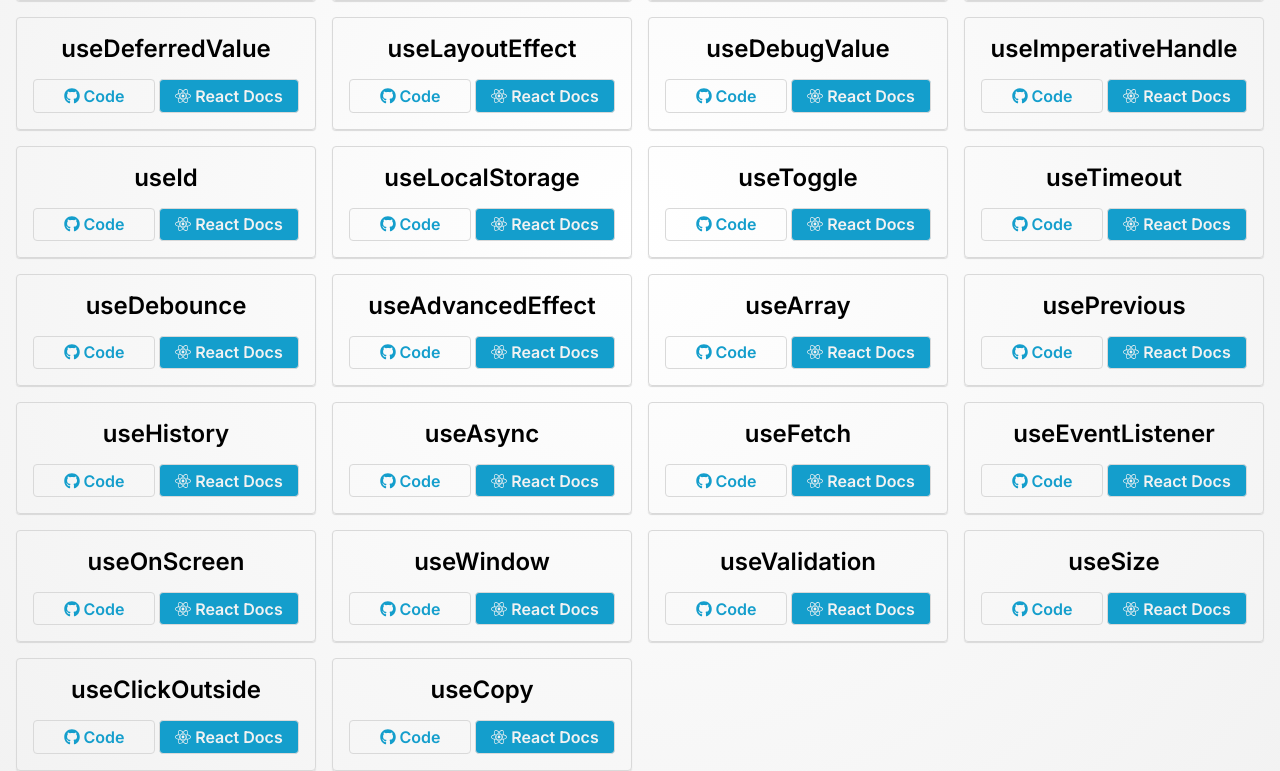
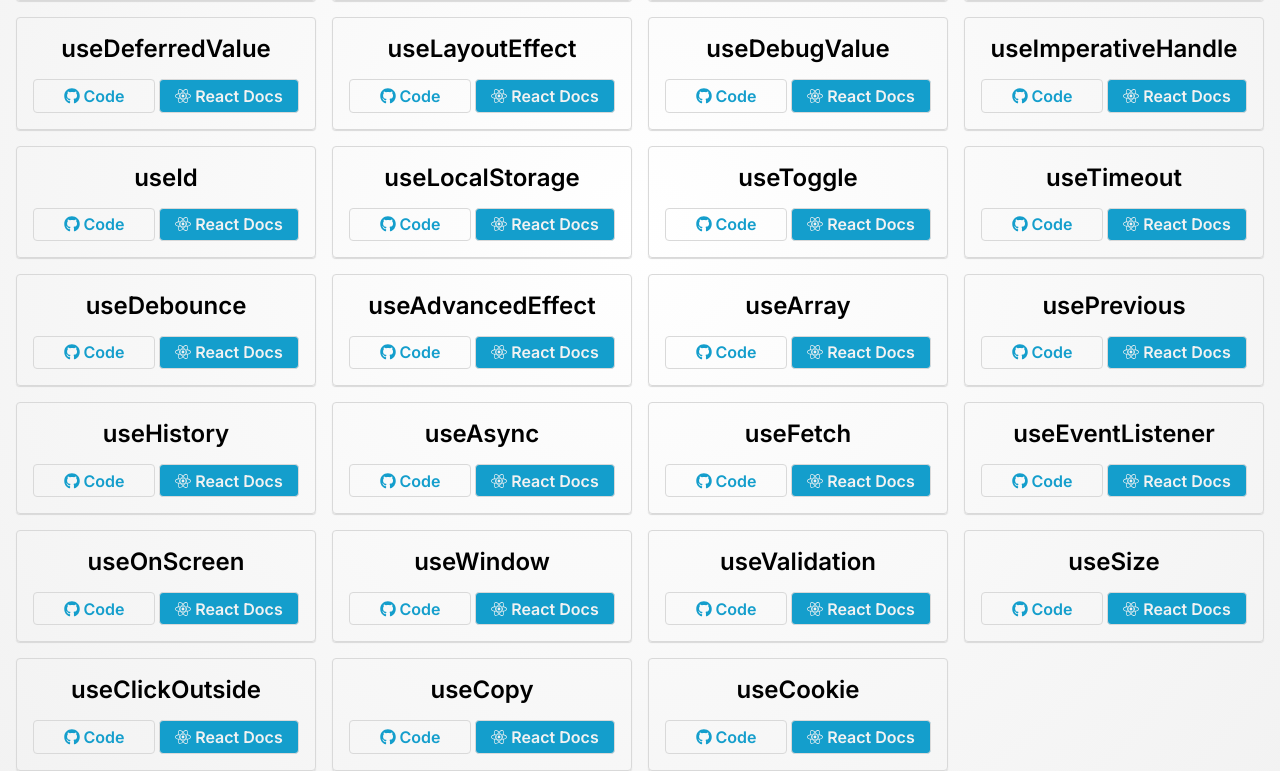
Before and after one commit to uttamakwana/react-hooks, a React (Vite) app: page / in a window 1280 px wide. Shown: the part 317-1088 px from the top of the page. Built offline with nearby package versions, Linux system fonts and the light colour scheme.

Commit message:
Hook: useCookie completed

```diff
--- a/package.json
+++ b/package.json
@@ -11,6 +11,7 @@
   },
   "dependencies": {
     "copy-to-clipboard": "^3.3.3",
+    "js-cookie": "^3.0.5",
     "react": "^18.2.0",
     "react-dom": "^18.2.0",
     "react-icons": "^5.0.1",
--- a/src/App.jsx
+++ b/src/App.jsx
@@ -30,7 +30,8 @@ import {
   UseValidation,
   UseSize,
   UseClickOutside,
-  UseCopy
+  UseCopy,
+  UseCookie
 } from "./pages";
 import { FaBars, FaHome } from "react-icons/fa";
 import { Sidebar } from "./components";
@@ -77,6 +78,7 @@ const App = () => {
         <Route path="/useSize" element={<UseSize />} />
         <Route path="/useClickOutside" element={<UseClickOutside />} />
         <Route path="/useCopy" element={<UseCopy />} />
+        <Route path="/useCookie" element={<UseCookie />} />
       </Routes>
       {pathname !== "/" && (
         <>
--- a/src/constants/hooks.js
+++ b/src/constants/hooks.js
@@ -32,7 +32,8 @@ export const hooksArr = [
   "useValidation",
   "useSize",
   "useClickOutside",
-  "useCopy"
+  "useCopy",
+  "useCookie",
 ];
 
 export const hooks = hooksArr.map((hook, index) => ({
--- a/src/pages/index.js
+++ b/src/pages/index.js
@@ -30,6 +30,7 @@ import UseValidation from "./useValidation/useValidation.jsx";
 import UseSize from "./useSize/useSize.jsx";
 import UseClickOutside from "./useClickOutside/useClickOutside.jsx";
 import UseCopy from "./useCopy/useCopy.jsx";
+import UseCookie from "./useCookie/useCookie.jsx";
 
 
 export {
@@ -63,5 +64,6 @@ export {
   UseValidation,
   UseSize,
   UseClickOutside,
-  UseCopy
+  UseCopy,
+  UseCookie
 };
--- /dev/null
+++ b/src/pages/useCookie/hook/useCookie.js
@@ -0,0 +1,26 @@
+import Cookies from "js-cookie";
+import { useCallback, useState } from "react";
+
+export function useCookie(key, initialValue) {
+  const [value, setValue] = useState(() => {
+    const cookie = Cookies.get(key);
+    if (cookie) return cookie;
+    Cookies.set(key, initialValue);
+    return initialValue;
+  });
+
+  const updateCookie = useCallback(
+    (newValue, options) => {
+      Cookies.set(key, newValue, options);
+      setValue(newValue);
+    },
+    [key]
+  );
+
+  const deleteCookie = useCallback(() => {
+    Cookies.remove(key);
+    setValue(null);
+  }, [key]);
+
+  return { value, updateCookie, deleteCookie };
+}
--- /dev/null
+++ b/src/pages/useCookie/useCookie.jsx
@@ -0,0 +1,29 @@
+import { Hero } from "../../components";
+import { useCookie } from "./hook/useCookie.js";
+
+const UseCookie = () => {
+  const {
+    value,
+    updateCookie: update,
+    deleteCookie: remove,
+  } = useCookie("useCookie-name", "Uttam");
+  return (
+    <main className="hook-container use-cookie-hook-container">
+      <Hero
+        hookName={"useCookie"}
+        heroText={"by storing, updating and deleting values from the cookies"}
+      />
+      <div className="readable-container my-1 bg-react p-1 br-10 flex-between gap-1">
+        <span>Your name: {value}</span>
+        <button className="btn" onClick={() => update("Dhaval")}>
+          Update to Dhaval
+        </button>
+        <button className="btn" onClick={remove}>
+          Remove
+        </button>
+      </div>
+    </main>
+  );
+};
+
+export default UseCookie;
```
Also changed, not shown: 1 other file (tests, documents, lock files or other folders).
